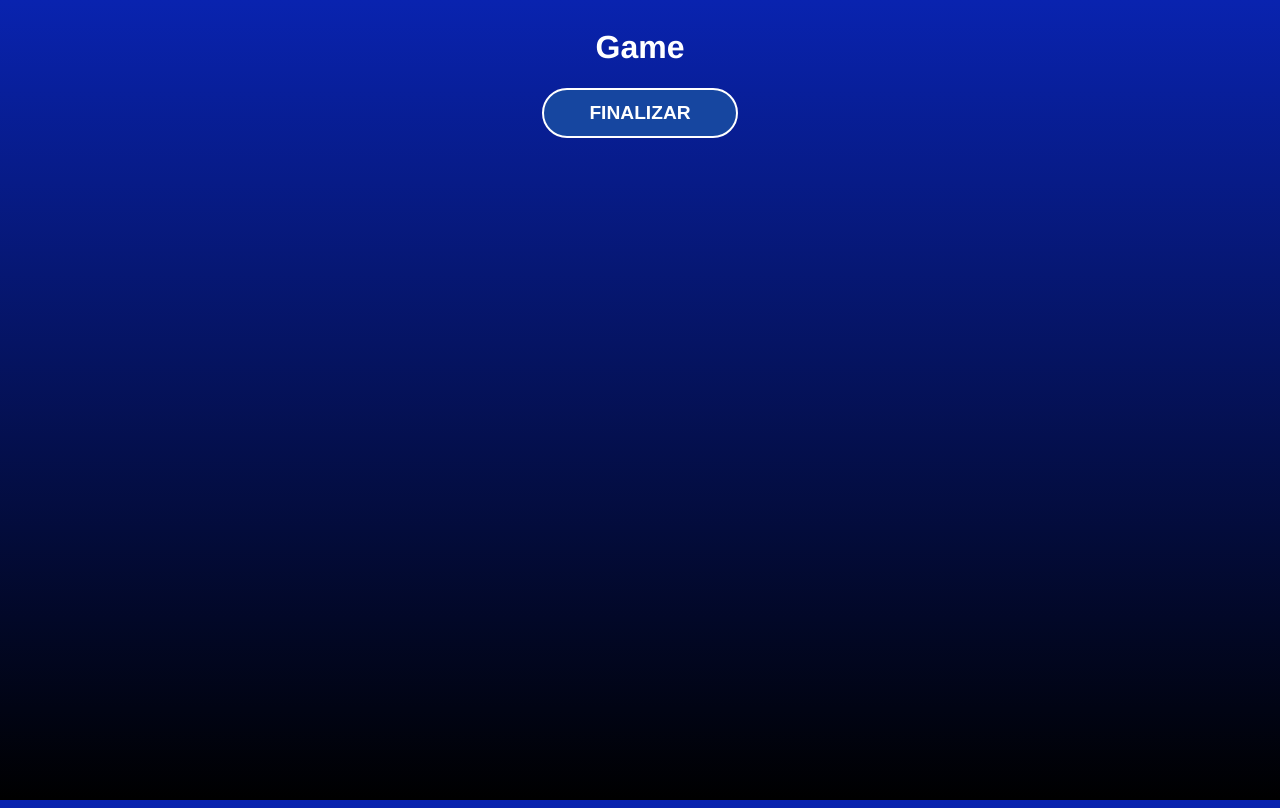
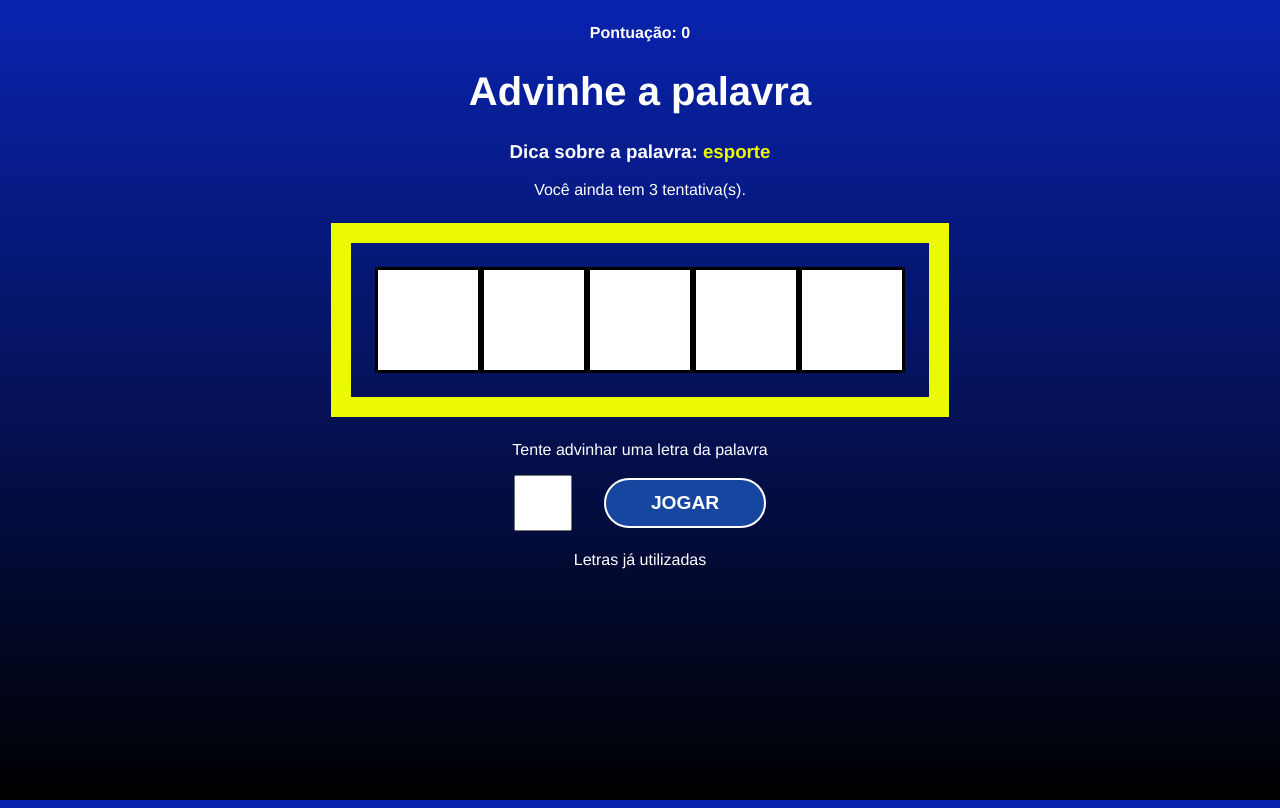
Before and after one commit to jairo2998/react-secret-word, a React (Vite) app: page / in a window 1280 px wide. Both pictures are taken after a click on the button "INICIAR". Built offline with nearby package versions, Linux system fonts and the light colour scheme.

Commit message:
game layout

```diff
--- a/src/App.jsx
+++ b/src/App.jsx
@@ -24,8 +24,13 @@ function App() {
   const [words] = useState(wordList);
 
   const [pickedWord, setPickedWord] = useState("");
-  const [pickeCategory, setpickeCategory] = useState("");
+  const [pickedCategory, SetPickedCategory] = useState("");
   const [letters, setLetters] = useState([]);
+
+  const [guessedLetters, setGuessedLetters] = useState([]);
+  const [wrongLetters, setWrongLetters] = useState([]);
+  const [guesses, setGuesses] = useState(3);
+  const [score, setScore] = useState(0);
 
   const pickWordAndCategory = () =>{
     // pick random category
@@ -49,7 +54,7 @@ function App() {
 
    // fill states
    setPickedWord(word);
-   setpickeCategory(category);
+   SetPickedCategory(category);
    setLetters(wordLetters);
 
     setGameSatge(stages[1].name);
@@ -69,7 +74,16 @@ function App() {
 
     <div className='App'>
       {gameStage === 'start' && <StartScreen startGame={startGame}/>}
-      {gameStage === 'game' && <Game verifyLetter={verifyLetter}/>}
+      {gameStage === 'game' && <Game verifyLetter={verifyLetter}
+                                     pickedWord={pickedWord}
+                                     pickedCategory={pickedCategory}
+                                     letters={letters}
+                                     guessedLetters={guessedLetters}
+                                     wrongLetters={wrongLetters}
+                                     guesses={guesses}
+                                     score={score}
+      />}
+
       {gameStage === 'end' && <GameOver retry={retry} />}
     </div>
 
--- a/src/components/Game.css
+++ b/src/components/Game.css
@@ -0,0 +1,47 @@
+.game h1 {
+    font-size: 2.5em;
+}
+
+.points span {
+    font-weight: bold;
+}
+
+.tip span {
+    color: #ecfa00;
+}
+
+.wordContainer {
+    margin: 1.5em;
+    padding: 1.5em;
+    border: 20px solid #ecfa00;
+    display: flex;
+}
+
+.letter, .blankSquare {
+    font-size: 70px;
+    line-height: 1.5;
+    border: 3px solid #000;
+    height: 100px;
+    width: 100px;
+    text-transform: uppercase;
+    background-color: #fff;
+    font-weight: bold;
+}
+
+.letterContainer {
+    margin-bottom: 1.2em;
+}
+
+.letterContainer form {
+    display: flex;
+    align-items: center;
+    justify-content: center;
+}
+
+.letterContainer input {
+    height: 50px;
+    width: 50px;
+    font-size: 2em;
+    text-align: center;
+    margin-right: 1em;
+}
--- a/src/components/Game.jsx
+++ b/src/components/Game.jsx
@@ -1,10 +1,47 @@
 import './Game.css';
 
-const Game = ({verifyLetter}) => {
+const Game = ({
+  verifyLetter,
+  pickedWord,
+  pickedCategory,
+  letters,
+  guessedLetters,
+  wrongLetters,
+  guesses,
+  score,
+}) => {
   return (
-    <div>
-        <h1>Game</h1>
-        <button onClick={verifyLetter}>Finalizar</button>
+    <div className="game">
+      <p className="points">
+        <span>Pontuação: {score}</span>
+      </p>
+      <h1>Advinhe a palavra</h1>
+      <h3 className="tip">
+        Dica sobre a palavra: <span>{pickedCategory}</span>
+      </h3>
+      <p>Você ainda tem {guesses} tentativa(s).</p>
+      <div className="wordContainer">
+        {letters.map((letter, i) => (
+          guessedLetters.includes(letter) ? (
+            <span key={i} className="letter">{letter}</span>
+          ) : (
+            <span key={i} className="blankSquare"></span>
+          )
+        ))}
+      </div>
+      <div className="letterContainer">
+        <p>Tente advinhar uma letra da palavra</p>
+        <form>
+          <input type="text" name='letter' maxLength="1"/>
+          <button>Jogar</button>
+        </form>
+      </div>
+      <div className="wrongLettersContainer">
+        <p>Letras já utilizadas</p>
+        {wrongLetters.map((letter, i) => (
+          <span key={i}>{letter},</span>
+        ))}
+      </div>
     </div>
   );
 };
```
